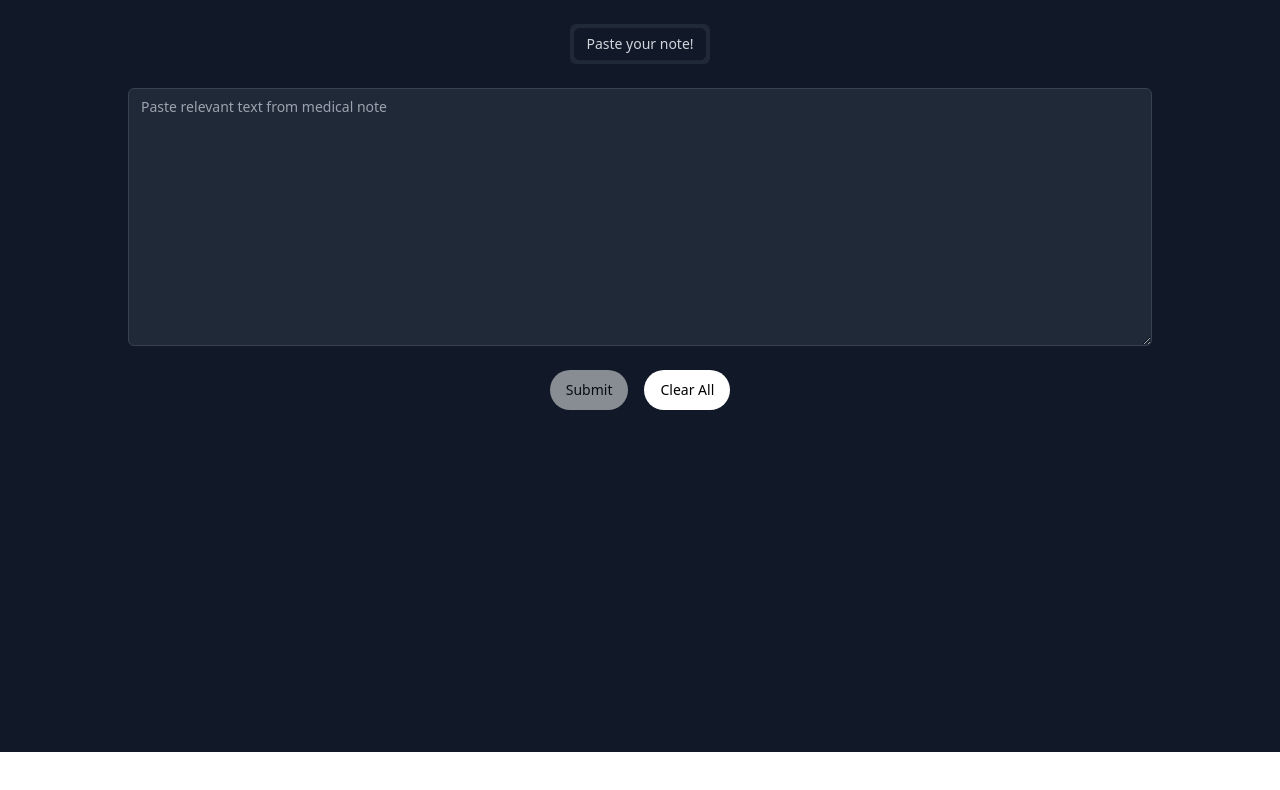
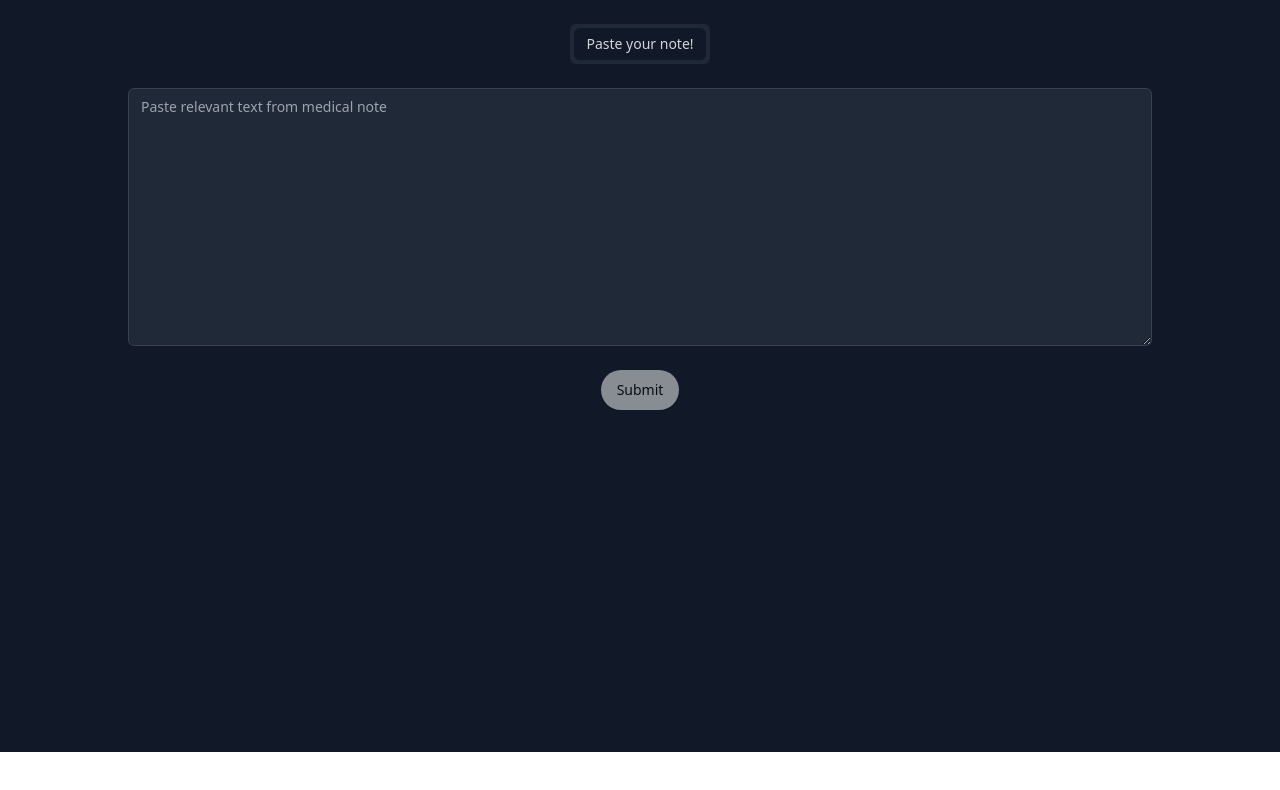
Before and after one commit to Maneshgpai/PrivateGPT, a Next.js app in the folder client/: page /components/Chat in a window 1280 px wide. Shown: the top 790 px of the page. Built offline with nearby package versions, Linux system fonts and the light colour scheme.

Commit message:
Revert "week 1 fixes"
This reverts commit 9542004d4b99c6102775567fdd970a7a377a0c7d.

```diff
--- a/client/package.json
+++ b/client/package.json
@@ -22,7 +22,6 @@
     "react-dom": "18.2.0",
     "react-dropzone": "^14.2.3",
     "react-transition-group": "^4.4.5",
-    "tailwindcss": "^3.3.3",
-    "xlsx": "^0.18.5"
+    "tailwindcss": "^3.3.3"
   }
 }
--- a/client/pages/components/Chat.jsx
+++ b/client/pages/components/Chat.jsx
@@ -1,7 +1,7 @@
 import { useState } from "react";
+// import OpenAIKeyForm from "./input-elements/OpenAIKeyForm";
 import FileUpload from "./input-elements/FileUpload";
 import TextSnippet from "./input-elements/TextSnippet";
-import * as XLSX from 'xlsx';
 
 export default function Chat() {
   const [showChatBox, setShowChatBox] = useState(false);
@@ -10,10 +10,14 @@ export default function Chat() {
   const [textSummaries, setTextSummaries] = useState([]);
   const [activeTab, setActiveTab] = useState("text");
   const [streamResponse, setStreamResponse] = useState("");
-
+  var response = ""
   const handleTabChange = (tab) => {
     setActiveTab(tab);
   };
+
+  // const handleOpenAIKeyResult = (result) => {
+  //   setShowChatBox(result);
+  // };
 
   const handleFileUploadResult = (result) => {
     if (result) {
@@ -25,24 +29,6 @@ export default function Chat() {
     if (result) {
       setTextSummaries(result);
     }
-  };
-
-
-  const exportStreamToExcel = (streamData) => {
-    const jsonData = JSON.parse(streamData.replace(/\\n/g, "").replace(/\\/g, ""));
-    const ws = XLSX.utils.json_to_sheet(jsonData);
-    const wb = XLSX.utils.book_new();
-    XLSX.utils.book_append_sheet(wb, ws, "Sheet1");
-    XLSX.writeFile(wb, 'streamData.xlsx');
-  };
-
-
-
-
-  const clearAllContent = () => {
-    setFileSummaries([]);
-    setTextSummaries([]);
-    setStreamResponse("");
   };
 
   return (
@@ -103,7 +89,7 @@ export default function Chat() {
           {activeTab === "file" ? (
             <FileUpload result={handleFileUploadResult} />
           ) : (
-            <TextSnippet result={handleTextSnippetResult} Olddata={textSummaries} streamResponse={streamResponse} setStreamResponse={setStreamResponse} clearAllContent={clearAllContent} />
+            <TextSnippet result={handleTextSnippetResult} Olddata={textSummaries} streamResponse={streamResponse} setStreamResponse={setStreamResponse} />
           )}
           {activeTab === "file" &&
             fileSummaries.map((summary, index) => (
@@ -145,16 +131,8 @@ export default function Chat() {
                     <span>{summary?.summary || streamResponse}</span>
                   </div>
                 </div>
-            <button
-        type="button"
-        onClick={() => exportStreamToExcel(summary?.summary || streamResponse)}
-        className="bg-white inline-flex items-center justify-center rounded-full text-sm font-medium transition-colors focus-visible:outline-none focus-visible:ring-2 focus-visible:ring-ring focus-visible:ring-offset-2 disabled:opacity-50 disabled:pointer-events-none ring-offset-background bg-primary text-primary-foreground hover:bg-primary/90 h-10 py-2 px-4 mt-2"
-      >
-        Download Excel
-      </button>
               </div>
             ))}
-
         </>
     </div>
   );
--- a/client/pages/components/input-elements/TextSnippet.jsx
+++ b/client/pages/components/input-elements/TextSnippet.jsx
@@ -1,7 +1,7 @@
 import { useState } from "react";
 import React from "react";
 
-function TextSnippet({ result, Olddata, streamResponse, setStreamResponse, clearAllContent }) {
+function TextSnippet({ result, Olddata, streamResponse, setStreamResponse }) {
   const [text, setText] = useState(null);
   const [isLoading, setIsLoading] = useState(false);
   const [error, setError] = useState("");
@@ -131,7 +131,7 @@ function TextSnippet({ result, Olddata, streamResponse, setStreamResponse, clear
               className="rounded-md border border-gray-700 bg-gray-800 text-gray-300 px-3 py-2 text-sm focus:outline-none focus:ring-2 focus:ring-indigo-500"
               onChange={(e) => handleOnChange(e)}
             />
-            <div className="mt-4 text-center gap-4 flex justify-center">
+            <div className="mt-4 text-center">
               <button
                 type="submit"
                 disabled={!text}
@@ -139,13 +139,6 @@ function TextSnippet({ result, Olddata, streamResponse, setStreamResponse, clear
               >
                 {!isLoading ? "Submit" : "Loading.."}
               </button>
-              <button
-        type="button"
-        onClick={clearAllContent}
-        className="bg-white inline-flex items-center justify-center rounded-full text-sm font-medium transition-colors focus-visible:outline-none focus-visible:ring-2 focus-visible:ring-ring focus-visible:ring-offset-2 disabled:opacity-50 disabled:pointer-events-none ring-offset-background bg-primary text-primary-foreground hover:bg-primary/90 h-10 py-2 px-4 mt-2"
-        >
-        Clear All
-      </button>
             </div>
           </form>
         </div>
```
